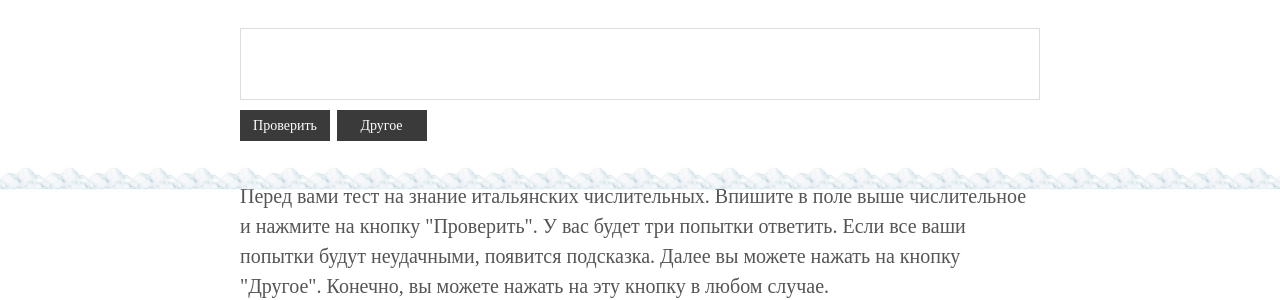
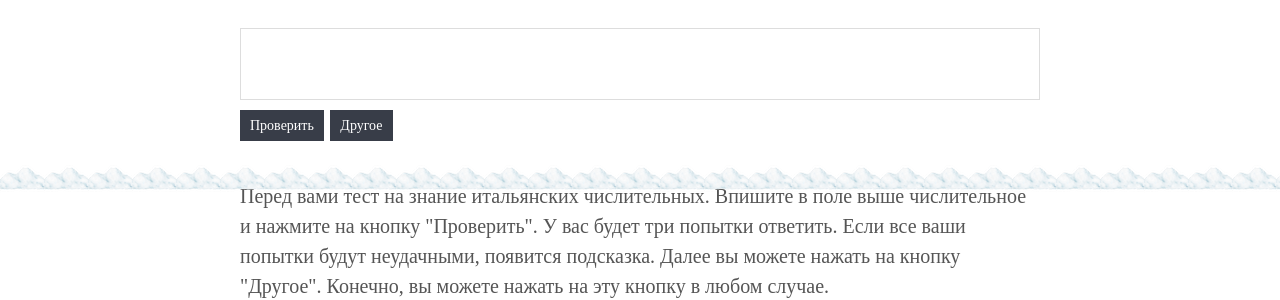
Before and after one commit to postolny/postolny.github.io, a Jekyll site: the page built from _posts/2020-12-02-numerali.md, in a window 1280 px wide. Shown: the part 713-1013 px from the top of the page. Built offline with Jekyll 4.4.1, drawn with Linux system fonts in a browser that asks for light colours.

Commit message:
Add files via upload

```diff
--- a/_sass/tale/_testi.scss
+++ b/_sass/tale/_testi.scss
@@ -3,15 +3,6 @@
 #wrap_num {
 	padding: 20px 0;
 	box-sizing: border-box;
-}
-.mostrami {
-	cursor: pointer;
-	display: inline-block;
-	color: #fff;
-	width: 90px;
-	padding: 5px 0;
-	text-align: center;
-	background-color: #3a3a3a;
 }
 #risultato {
 	display: inline-block;
@@ -89,19 +80,20 @@
 	-ms-user-select: none;
 	user-select: none;
 	text-align: left;
-	+ {
-		.radio {
+
+	+ .radio {
 		margin-top: 5px;
 	}
-	}
+
 	input {
 		display: none;
-		+ {
-			span {
+
+		+ span {
 			display: inline-block;
 			position: relative;
 			padding-left: 25px;
 			line-height: normal;
+
 			&:before {
 				content: "";
 				display: block;
@@ -116,6 +108,7 @@
 				background: #fff;
 				line-height: normal;
 			}
+
 			&:after {
 				content: "";
 				display: block;
@@ -131,16 +124,10 @@
 				transition: all 0.2s cubic-bezier(0.64, 0.57, 0.67, 1.53);
 			}
 		}
-		}
-		&:checked {
-			+ {
-				span {
-					&:after {
+
+		&:checked + span:after {
 			opacity: 1;
 			transform: scale(1, 1);
-					}
-				}
-			}
 		}
 	}
 }
@@ -166,11 +153,9 @@
 }
 .quiz-submit {
 	display: inline-block;
-	padding: 5px;
 	cursor: pointer;
 	color: #fff;
-	width: 90px;
-	padding: 5px 0;
+	padding: 5px 10px;
 	text-align: center;
 	background-color: #3a3a3a;
 }
@@ -210,15 +195,19 @@
 	}
 }
 #acc_dacapo {
-	text-decoration: underline;
+	display: inline-block;
+	font-size: 14px;
 	cursor: pointer;
-	display: inline-block;
+	color: #fff;
+	padding: 5px 10px;
+	text-align: center;
+	background-color: #383d48;
+	margin: 10px 0;
 }
 
 /* Completare */
 
-.questions {
-	input[type="text"] {
+.questions input[type="text"] {
 	display: inline-block;
 	height: 20px;
 	font: inherit !important;
@@ -229,7 +218,6 @@
 	margin-top: 10px;
 	outline: none;
 	background-color: #fff;
-	}
 }
 .question {
 	margin-bottom: 10px;
@@ -248,13 +236,11 @@
 }
 .mostrami {
 	display: inline-block;
-	padding: 5px;
 	cursor: pointer;
 	color: #fff;
-	width: 90px;
-	padding: 5px 0;
+	padding: 5px 10px;
 	text-align: center;
-	background-color: #3a3a3a;
+	background-color: #383d48;
 }
 .result {
 	display: inline-block;
```
Lines whose indentation alone changed are shown as unchanged.
